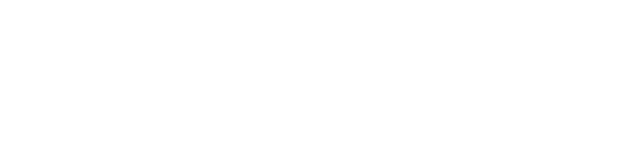
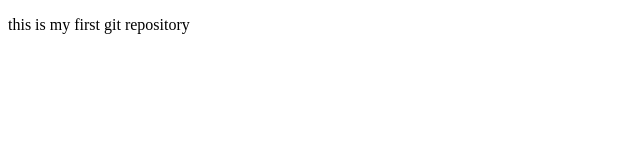
Before and after one commit to NagireddyJahnavi/My_project, a plain HTML site: page index.html in a window 1280 px wide. Shown: the whole page, without its empty margins (0-640 px from the left). Drawn offline with Linux system fonts and the light colour scheme.

Commit message:
added data to html file

```diff
--- a/index.html
+++ b/index.html
@@ -3,6 +3,7 @@
 
 </head>
 <body>
+    <p> this is my first git repository</p>
 
 </body>
 </html>
```
